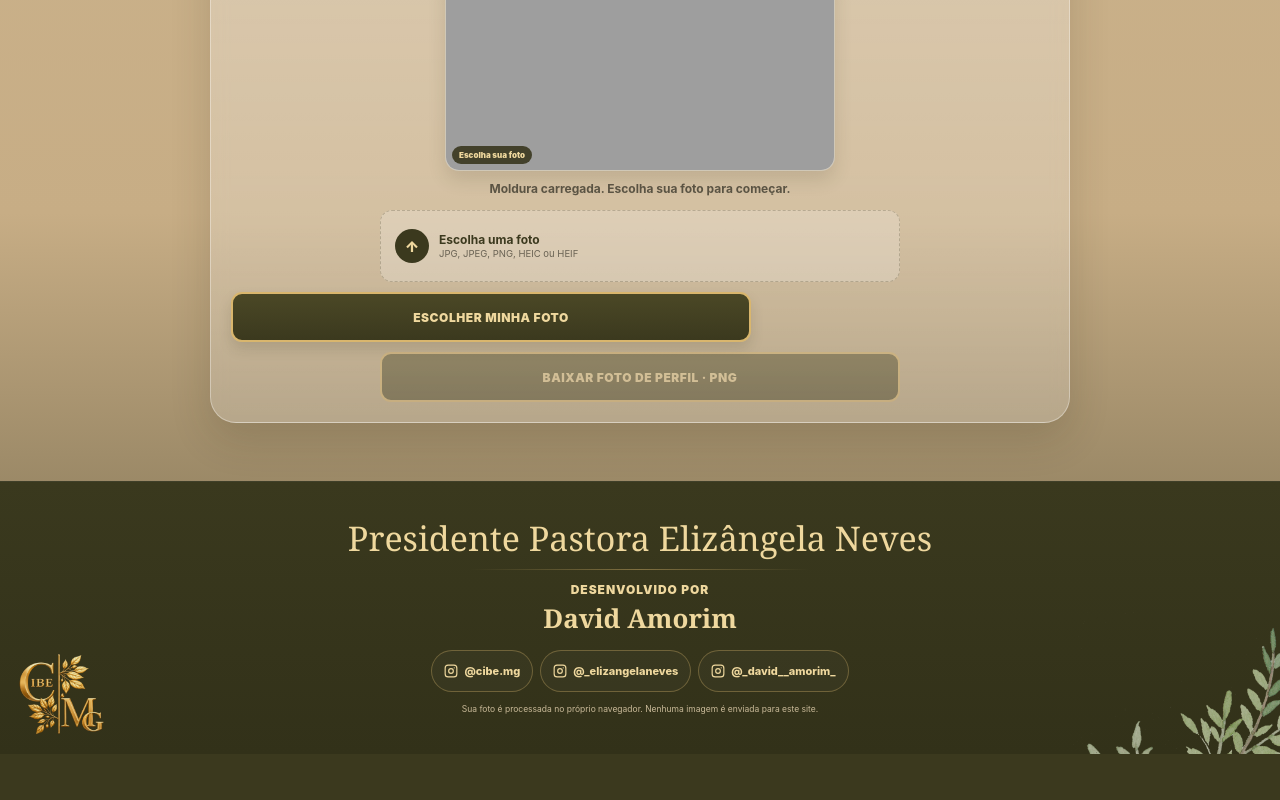
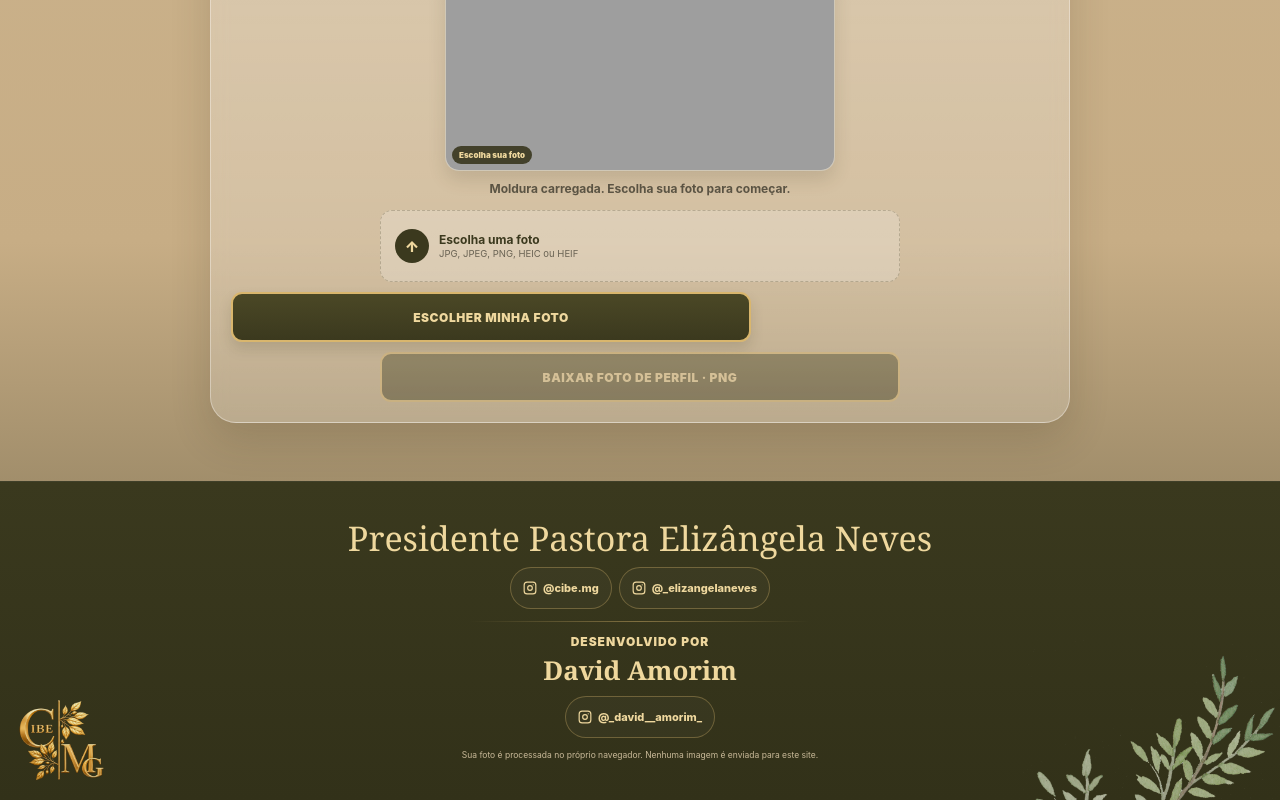
Before and after one commit to CIBEMG/CIBE-MG-2027, a plain HTML site: page index.html in a window 1280 px wide. Shown: the part 708-1508 px from the top of the page. Before the commit the page ends 1462 px from the top, so only its background shows below. Drawn offline with Linux system fonts and the light colour scheme.

Commit message:
Adjust layout and add social media links
Updated positioning and styling for hero and footer elements. Added social media links for developer and president.

```diff
--- a/index.html
+++ b/index.html
@@ -97,9 +97,12 @@
     }
     .hero-olive{
       position:absolute;
-      right:-43px;
-      top:-10px;
+      right:0;
+      top:0;
       width:180px;
+      max-height:100%;
+      object-fit:contain;
+      object-position:right top;
       opacity:.72;
       z-index:1;
       pointer-events:none;
@@ -427,6 +430,8 @@
       font-weight:800;
     }
     .social-card svg{width:14px;height:14px;flex:none}
+    .president-socials{margin-top:10px}
+    .developer-socials{margin-top:8px}
     .footer-note{margin:12px 0 0;padding:0 30px;color:#d9c8a6;font-size:8.5px;line-height:1.4;opacity:.9}
     .footer-logo{
       position:absolute;
@@ -438,9 +443,12 @@
     }
     .footer-olive{
       position:absolute;
-      right:-42px;
-      bottom:-18px;
+      right:0;
+      bottom:0;
       width:145px;
+      max-height:100%;
+      object-fit:contain;
+      object-position:right bottom;
       opacity:.7;
       z-index:1;
       pointer-events:none;
@@ -453,7 +461,7 @@
       .hero-copy{padding-left:28px}
       .hero-copy .kicker{font-size:11px;max-width:none}
       .hero-copy h1{font-size:58px}
-      .hero-olive{width:330px;right:-50px}
+      .hero-olive{width:330px;right:0;top:0}
       main{padding:34px 20px 0}
       .intro{padding-bottom:24px}
       .intro h2{font-size:56px}
@@ -474,7 +482,7 @@
       .developer{font-size:12px}.developer-name{font-size:26px}
       .social-card{font-size:11px;min-height:42px;padding:9px 12px}
       .footer-logo{width:88px;left:18px;bottom:18px}
-      .footer-olive{width:260px;right:-50px}
+      .footer-olive{width:260px;right:0;bottom:0}
     }
 
     @media(max-width:360px){
@@ -553,10 +561,8 @@
     <img class="footer-olive" src="imagens/oliva.png" alt="" aria-hidden="true" onerror="this.style.display='none'">
     <div class="footer-inner">
       <h3 class="footer-president">Presidente Pastora Elizângela Neves</h3>
-      <div class="footer-line"></div>
-      <p class="developer">Desenvolvido por <span class="developer-name">David Amorim</span></p>
 
-      <div class="socials" aria-label="Instagrams">
+      <div class="socials president-socials" aria-label="Instagram da CIBE MG e da Pastora Elizângela Neves">
         <a class="social-card" href="https://www.instagram.com/cibe.mg/" target="_blank" rel="noopener noreferrer">
           <svg viewBox="0 0 24 24" fill="none" stroke="currentColor" stroke-width="2"><rect x="2" y="2" width="20" height="20" rx="5"/><circle cx="12" cy="12" r="4"/><circle cx="17.5" cy="6.5" r="1" fill="currentColor" stroke="none"/></svg>
           @cibe.mg
@@ -565,6 +571,13 @@
           <svg viewBox="0 0 24 24" fill="none" stroke="currentColor" stroke-width="2"><rect x="2" y="2" width="20" height="20" rx="5"/><circle cx="12" cy="12" r="4"/><circle cx="17.5" cy="6.5" r="1" fill="currentColor" stroke="none"/></svg>
           @_elizangelaneves
         </a>
+      </div>
+
+      <div class="footer-line"></div>
+
+      <p class="developer">Desenvolvido por <span class="developer-name">David Amorim</span></p>
+
+      <div class="socials developer-socials" aria-label="Instagram de David Amorim">
         <a class="social-card" href="https://www.instagram.com/_david__amorim_/" target="_blank" rel="noopener noreferrer">
           <svg viewBox="0 0 24 24" fill="none" stroke="currentColor" stroke-width="2"><rect x="2" y="2" width="20" height="20" rx="5"/><circle cx="12" cy="12" r="4"/><circle cx="17.5" cy="6.5" r="1" fill="currentColor" stroke="none"/></svg>
           @_david__amorim_
```
